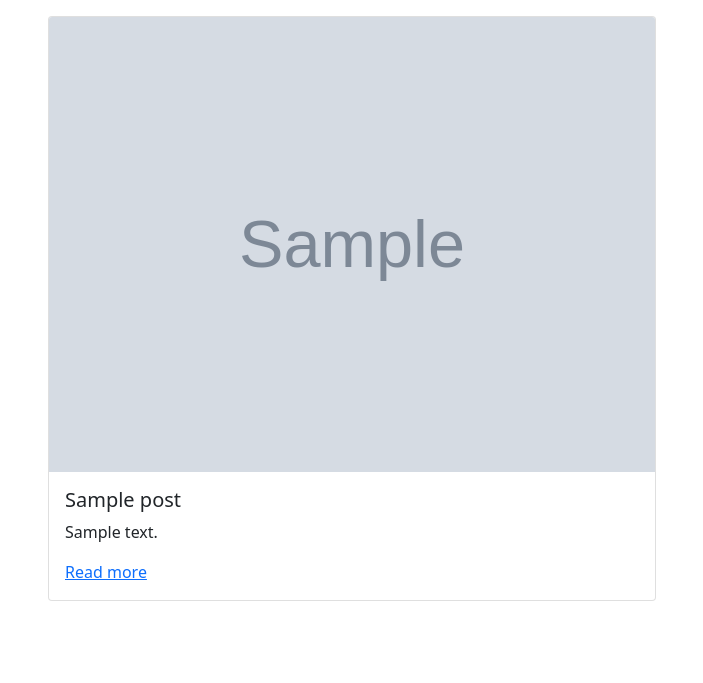
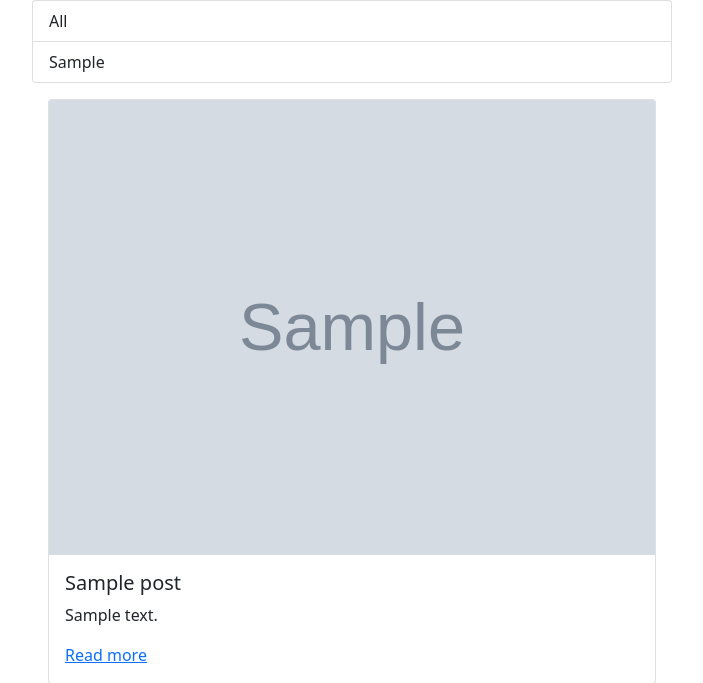
Before and after one commit to inayat100/test2, a Django app: page / in a window 1280 px wide. Shown: the part 56-739 px from the top of the page, without its empty margins (288-991 px from the left). Run offline with Django 3.2, Linux system fonts and the light colour scheme; a user stored in the database is signed in; tables that the repository leaves empty hold one stand-in row (values such as "Sample post"); grey boxes marked "Sample" are stand-in pictures.

Commit message:
Update home.html
ok

```diff
--- a/templates/home.html
+++ b/templates/home.html
@@ -7,6 +7,13 @@
 
 {% block body %}
     <div class="col-6 m-auto">
+
+             <ul class="list-group">
+              <a href="{% url 'home' %}" class="list-group-item">All</a>
+        {% for c in cat %}
+  <a href="{% url 'category' c.id %}" class="list-group-item">{{c.cty}}</a>
+        {% endfor %}
+            </ul>
             {% for d in data %}
             <div class="card m-3">
                 <img src="{{d.image.url}}" class="card-img-top" alt="...">
```
